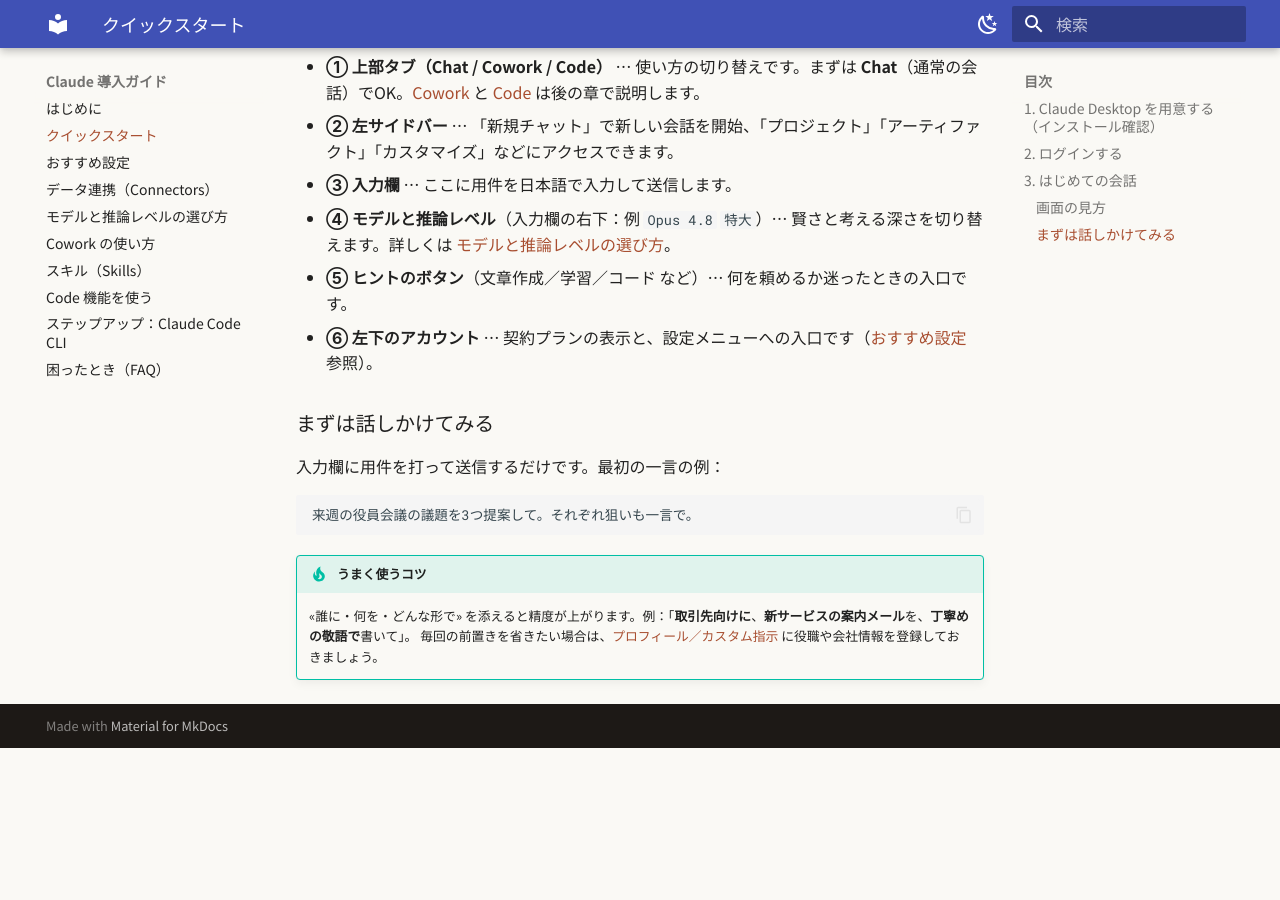
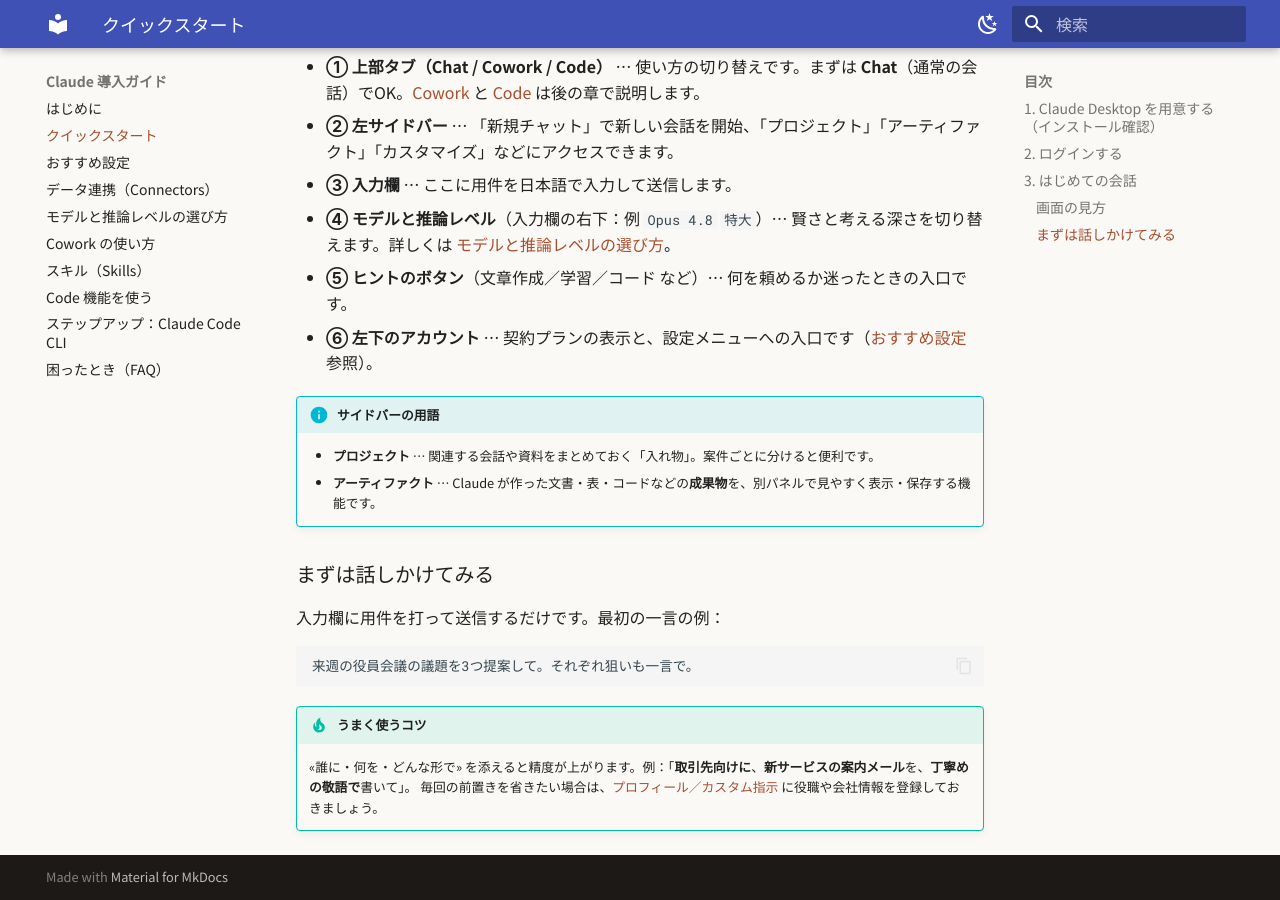
Before and after one commit to redjp/claude_setup_guide, an MkDocs documentation site: the page built from docs/quickstart.md, in a window 1280 px wide and 900 px high, scrolled down 1985 px. Built offline with MkDocs 1.6.1 and Material for MkDocs 9.7.7, drawn with Linux system fonts in a browser that asks for light colours; before the commit the page ends 2733 px from its top, so only the background shows below that.

Commit message:
Polish: term consistency in Cowork, sidebar term notes
Haiku再検証の軽微指摘を反映：Cowork冒頭の表現統一、アーティファクト/プロジェクトの注釈追加。

Co-Authored-By: Claude Opus 4.8 <noreply@anthropic.com>

```diff
--- a/docs/quickstart.md
+++ b/docs/quickstart.md
@@ -50,6 +50,10 @@ Claude Desktop を起動し、お持ちの **Claude アカウント**でサイ
 - **⑤ ヒントのボタン**（文章作成／学習／コード など）… 何を頼めるか迷ったときの入口です。
 - **⑥ 左下のアカウント** … 契約プランの表示と、設定メニューへの入口です（[おすすめ設定](settings.md) 参照）。
 
+!!! info "サイドバーの用語"
+    - **プロジェクト** … 関連する会話や資料をまとめておく「入れ物」。案件ごとに分けると便利です。
+    - **アーティファクト** … Claude が作った文書・表・コードなどの**成果物**を、別パネルで見やすく表示・保存する機能です。
+
 ### まずは話しかけてみる
 
 入力欄に用件を打って送信するだけです。最初の一言の例：
```
Also changed, not shown: docs/cowork.md (+1 -1 lines).
